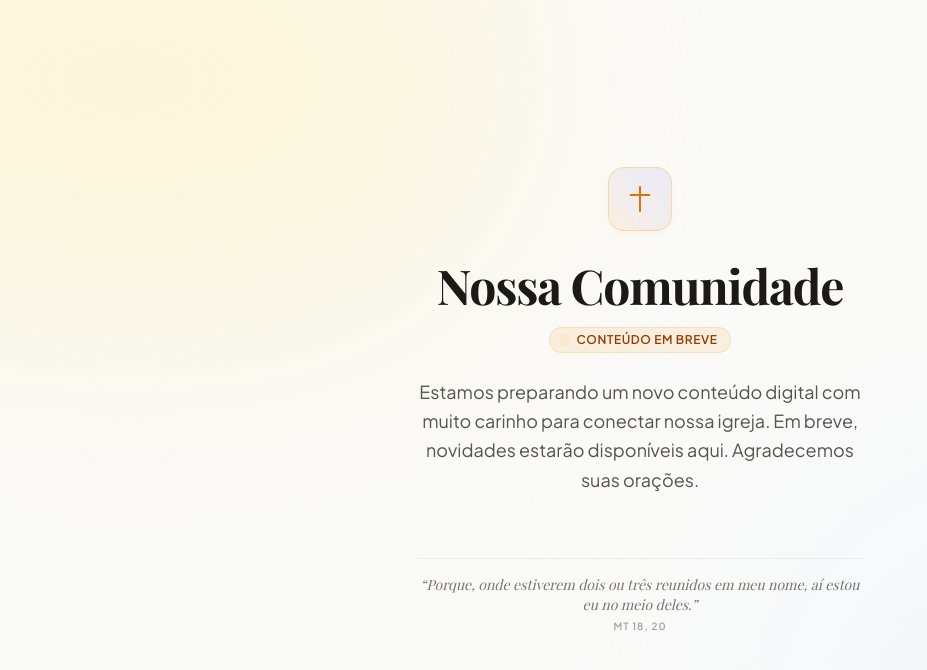
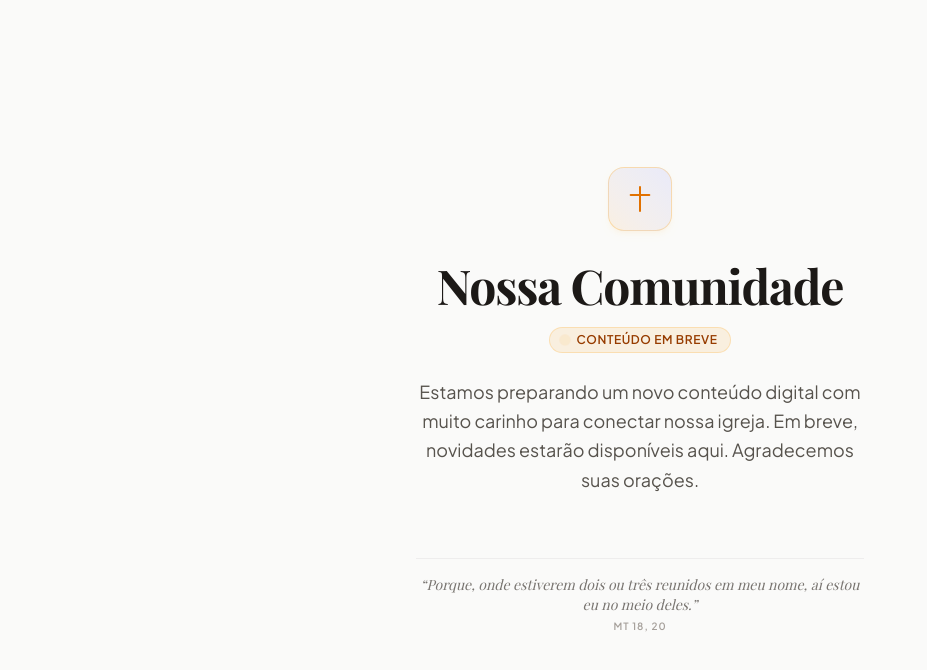
Before and after one commit to Felipe-Monte/exposicao, a Next.js app: page / in a window 1280 px wide. Shown: the top 670 px of the page, without its empty margins (0-927 px from the left). Built offline with nearby package versions, Linux system fonts and the light colour scheme; a web font is replaced by a local one.

Commit message:
feat: organizing styles

```diff
--- a/app/page.tsx
+++ b/app/page.tsx
@@ -1,9 +1,6 @@
 export default function Home() {
   return (
-    <main className="relative h-dvh flex flex-col justify-center gap-8 md:gap-16 overflow-hidden px-6 py-8 text-center bg-stone-50">
-      {/* Background Decorative Ethereal Glows */}
-      <div className="absolute top-[-20%] left-[-20%] w-[60%] h-[60%] rounded-full bg-amber-100/60 blur-[130px] pointer-events-none" />
-      <div className="absolute bottom-[-20%] right-[-20%] w-[60%] h-[60%] rounded-full bg-indigo-50/40 blur-[130px] pointer-events-none" />
+    <main className="relative h-dvh flex flex-col justify-center gap-8 md:gap-16 overflow-hidden px-6 py-8 text-center">
 
       {/* Main Content */}
       <section className="relative z-10 max-w-xl mx-auto flex flex-col items-center">
```
